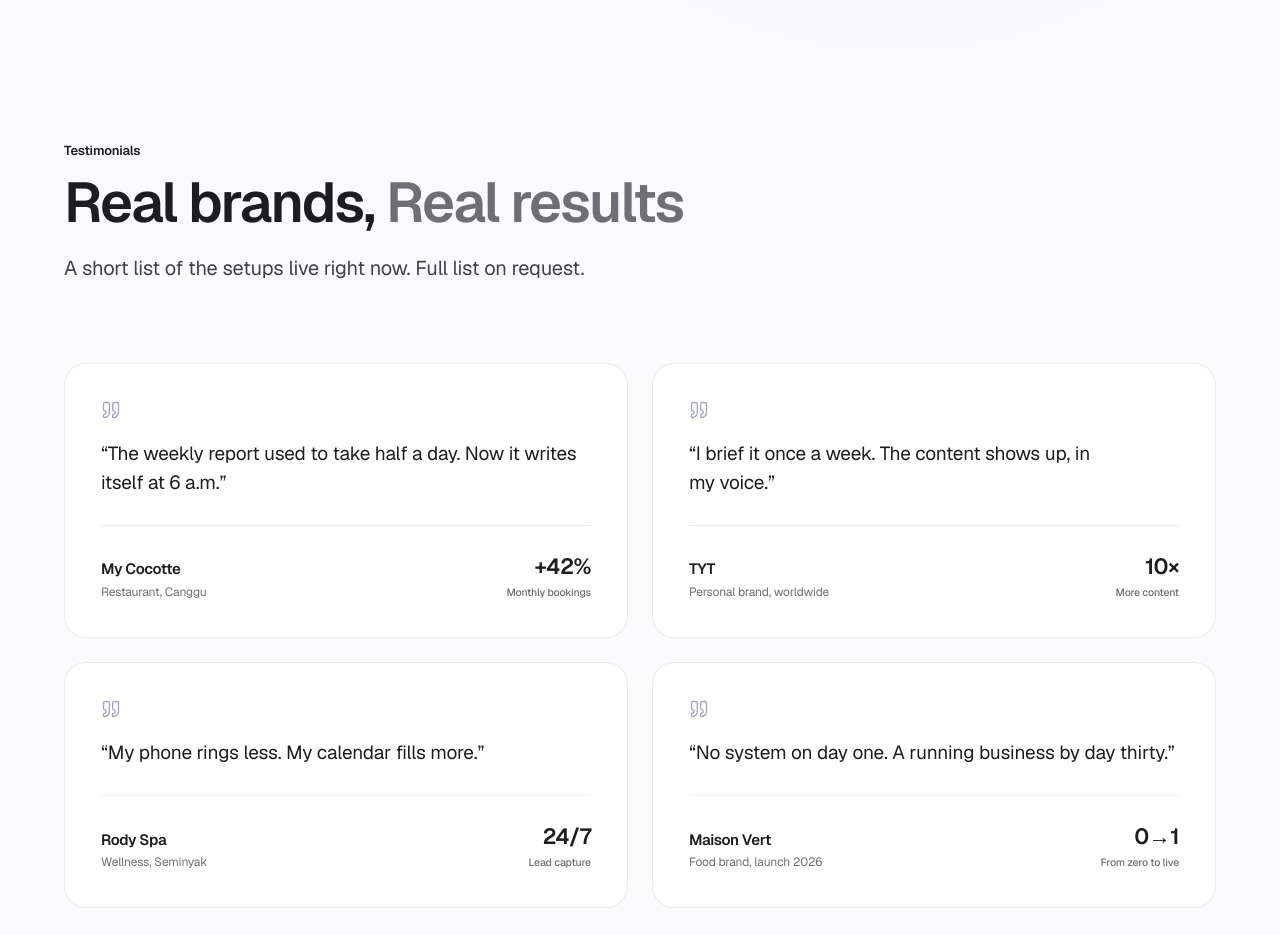
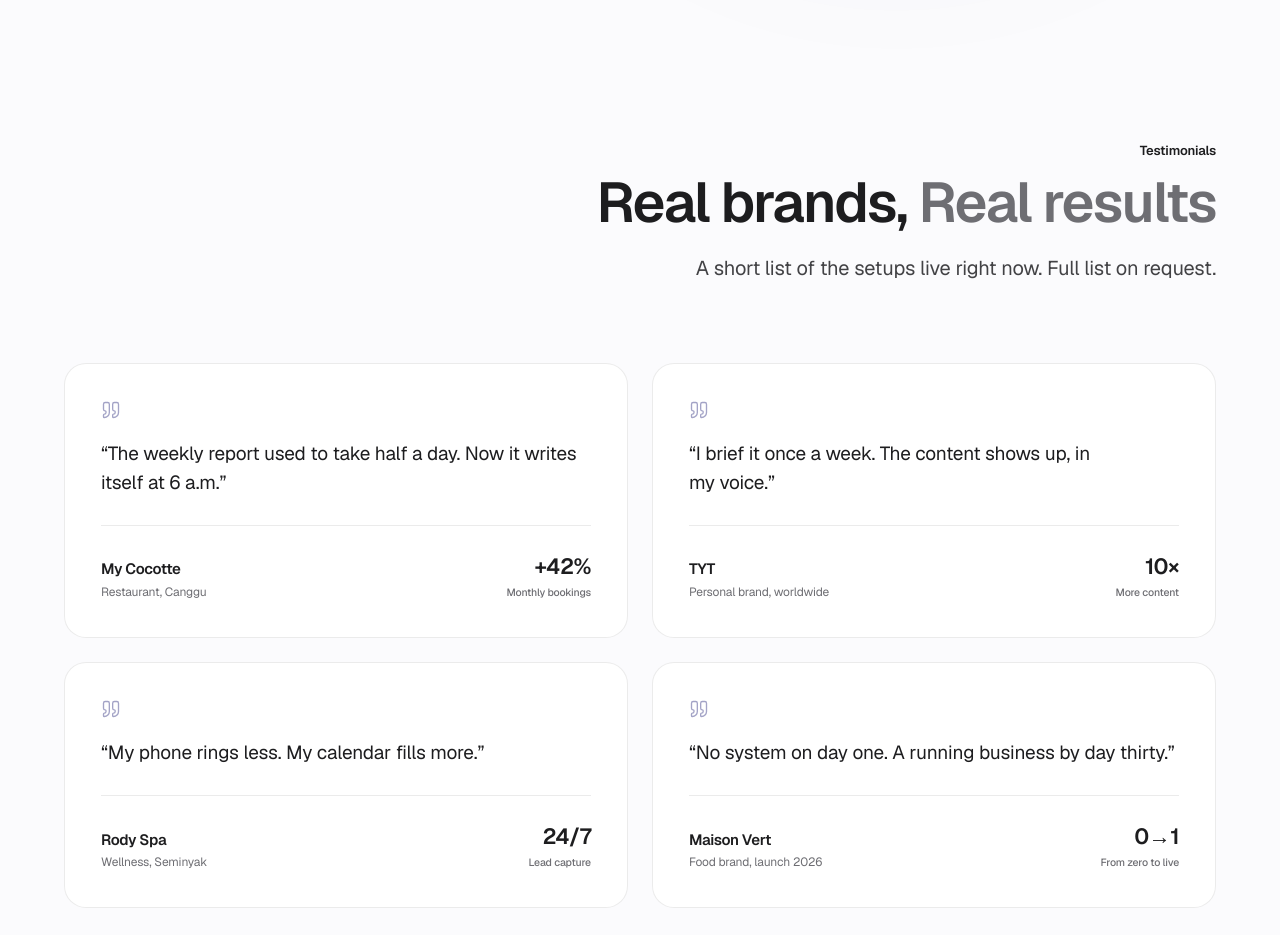
Before and after one commit to JulienRousset/customify, a React (Vite) app: page / in a window 1280 px wide. Shown: the part 4480-5415 px from the top of the page. Built offline with nearby package versions, Linux system fonts and the light colour scheme; no server answers.

Commit message:
leftotright

```diff
--- a/src/components/Testimonials.tsx
+++ b/src/components/Testimonials.tsx
@@ -16,13 +16,13 @@ export default function Testimonials() {
           initial="hidden"
           whileInView="visible"
           viewport={viewportOnce}
-          className="max-w-3xl mb-14 md:mb-20"
+          className="max-w-3xl ml-auto text-right mb-14 md:mb-20"
         >
           <motion.p variants={staggerItem} className="eyebrow">Testimonials</motion.p>
           <motion.h2 variants={staggerItem} className="display-2 text-balance">
             {c.h2a} <span className="text-sub">{c.h2b}</span>
           </motion.h2>
-          <motion.p variants={staggerItem} className="mt-5 body-lg max-w-xl text-pretty">
+          <motion.p variants={staggerItem} className="mt-5 body-lg max-w-xl ml-auto text-pretty">
             {c.sub}
           </motion.p>
         </motion.div>
```
